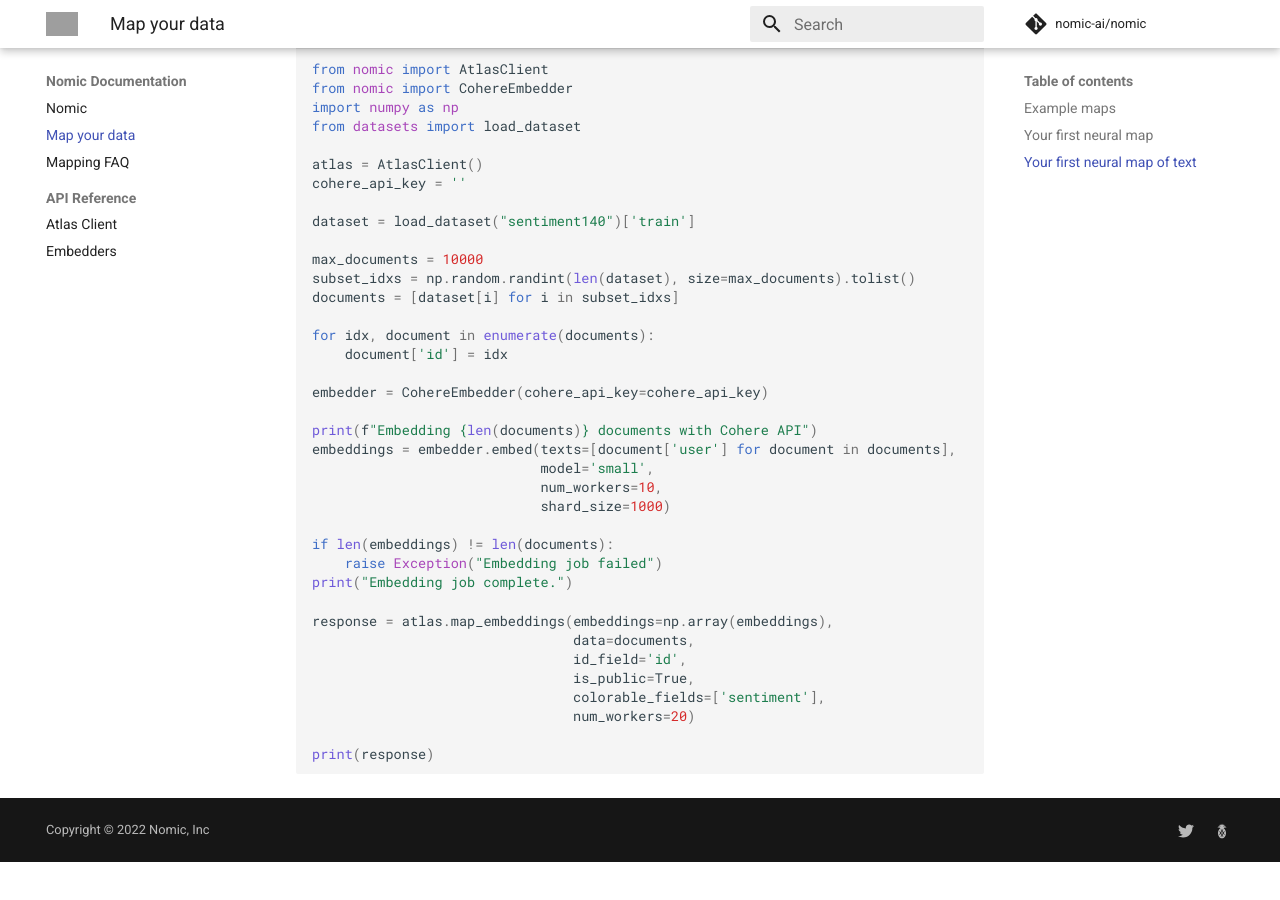
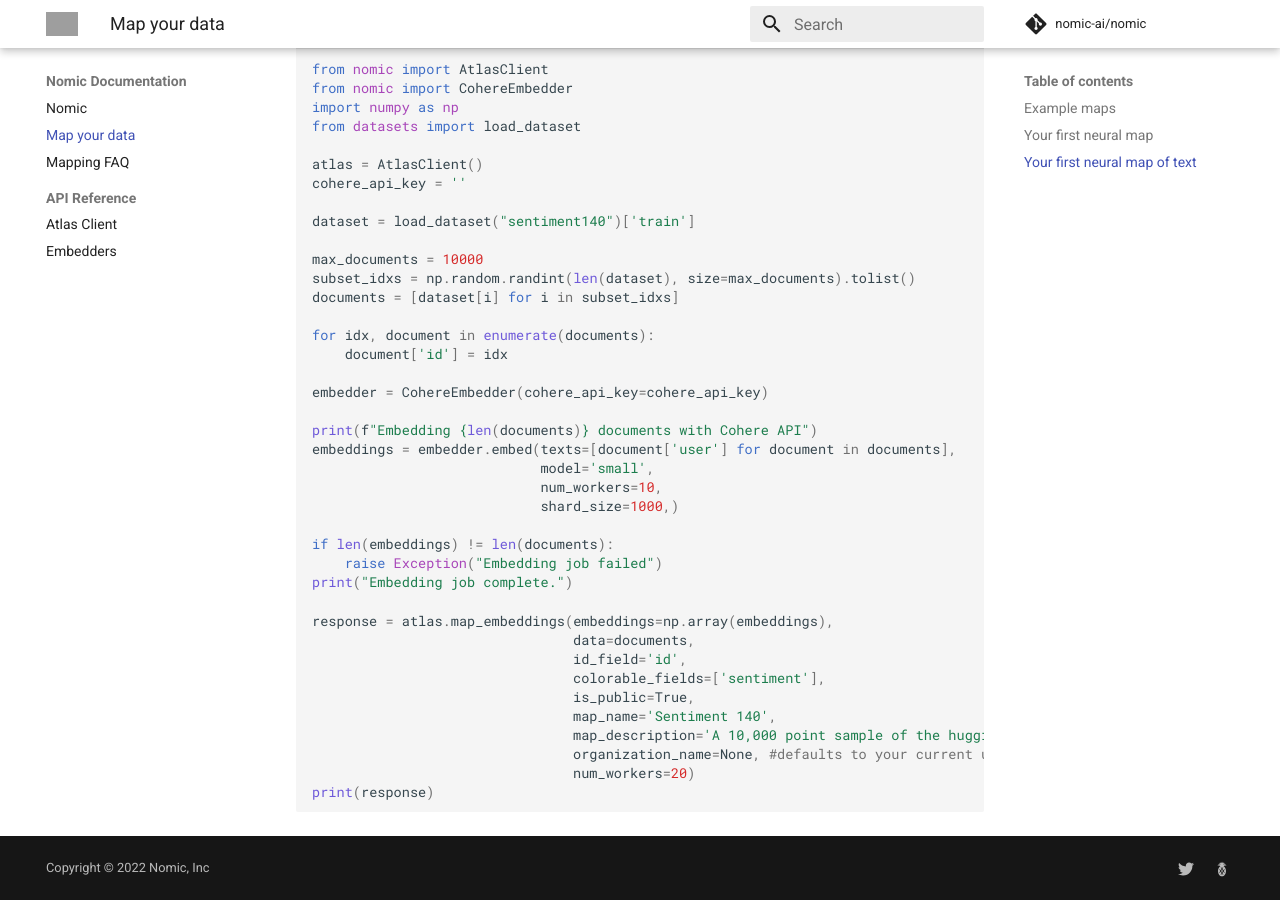
Before and after one commit to nomic-ai/nomic, an MkDocs documentation site: the page built from docs/map_your_data.md, in a window 1280 px wide and 900 px high, scrolled down 1461 px. Built offline with MkDocs 1.6.1 and Material for MkDocs 9.7.7, drawn with Linux system fonts in a browser that asks for light colours; comment, search, counter and statistics services are not loaded; before the commit the page ends 2323 px from its top, so only the background shows below that; grey boxes are pictures that could not be loaded.

Commit message:
Improved cohere map preview

````diff
--- a/docs/map_your_data.md
+++ b/docs/map_your_data.md
@@ -50,7 +50,7 @@
 
 Add your Cohere API key to the below example to see how their large language model organizes text from a sentiment analysis dataset.
 
-[Sentiment Analysis Map](https://atlas.nomic.ai/map/ff2f89df-451e-49c4-b7a3-a608d7375961/f433cbd1-e728-49da-8c83-685cd613788b)
+[Sentiment Analysis Map](https://atlas.nomic.ai/map/63b3d891-f807-44c5-abdf-2a95dad05b41/db0fa89e-6589-4a82-884b-f58bfb60d641)
 
 !!! note
 
@@ -85,7 +85,7 @@
     embeddings = embedder.embed(texts=[document['user'] for document in documents],
                                 model='small',
                                 num_workers=10,
-                                shard_size=1000)
+                                shard_size=1000,)
 
     if len(embeddings) != len(documents):
         raise Exception("Embedding job failed")
@@ -94,13 +94,13 @@
     response = atlas.map_embeddings(embeddings=np.array(embeddings),
                                     data=documents,
                                     id_field='id',
+                                    colorable_fields=['sentiment'],
                                     is_public=True,
-                                    colorable_fields=['sentiment'],
+                                    map_name='Sentiment 140',
+                                    map_description='A 10,000 point sample of the huggingface sentiment140 dataset embedded with the co:here small model.',
+                                    organization_name=None, #defaults to your current user.
                                     num_workers=20)
-
     print(response)
-
-
     ```
 
 === "Output"
````
Also changed, not shown: 1 other file.
